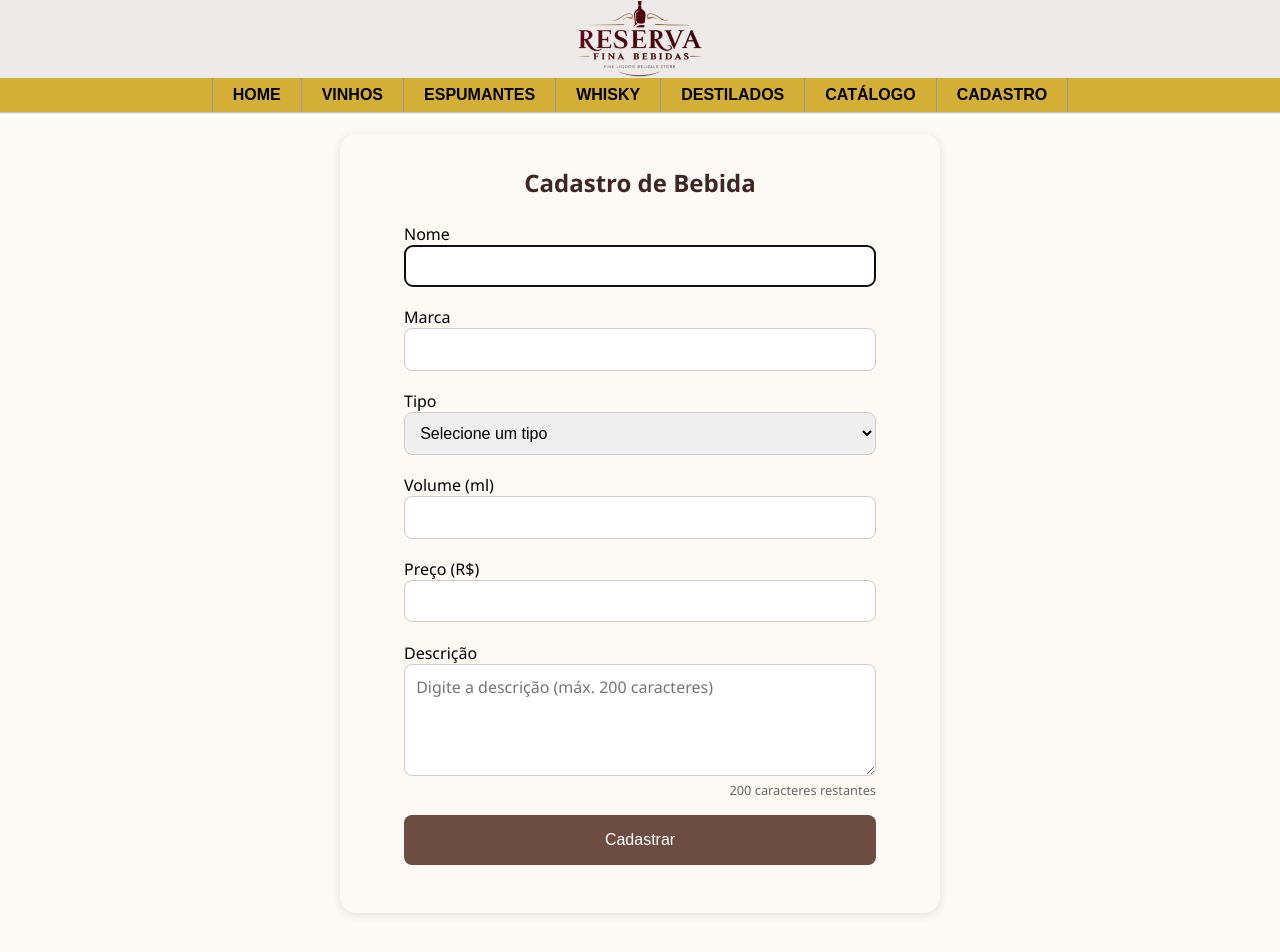
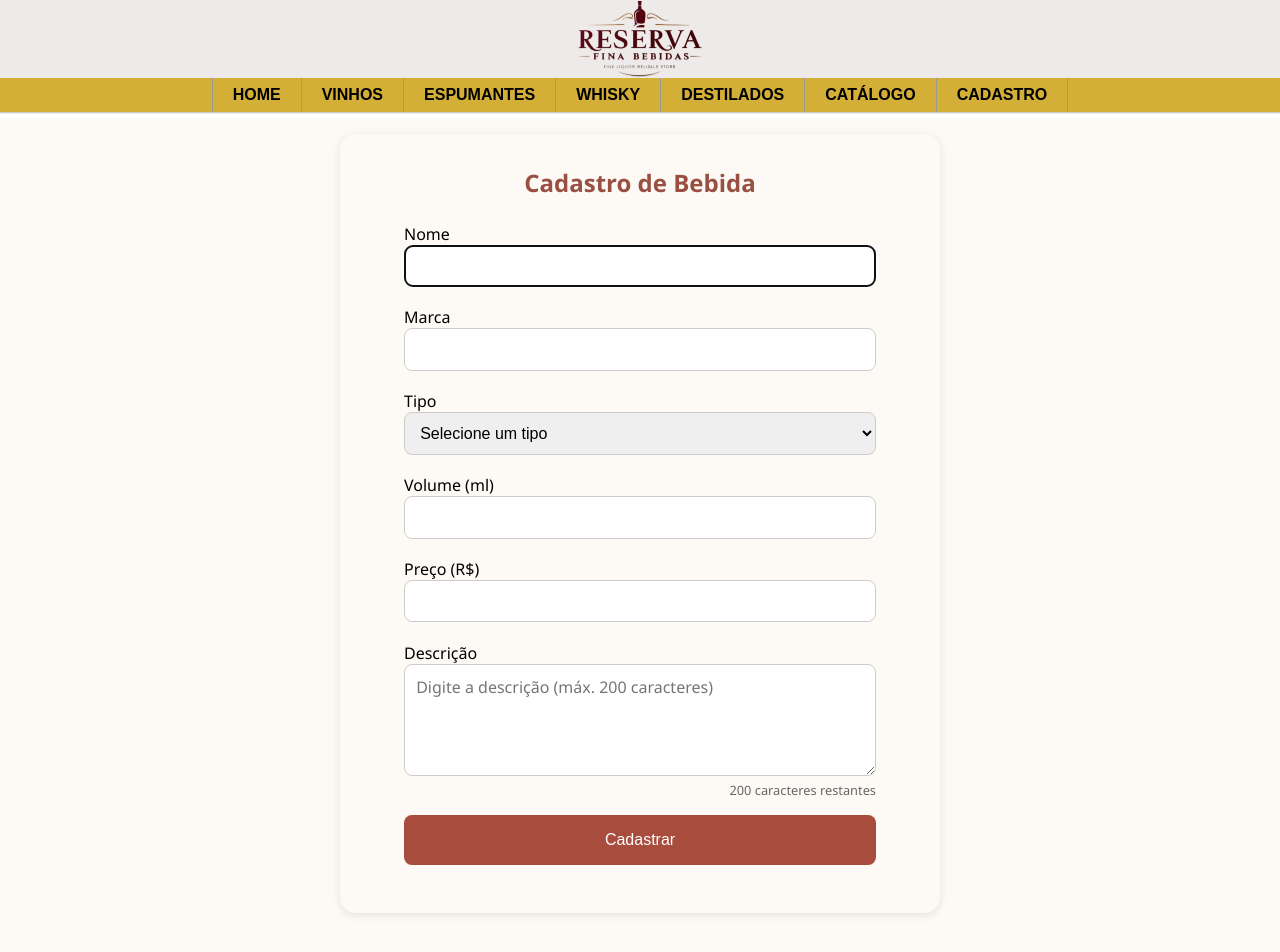
Before and after one commit to thawanylima/reserva-fina-bebidas, a React (Create React App) app: page /cadastrar in a window 1280 px wide. Shown: the top 952 px of the page. Built offline with nearby package versions, Linux system fonts and the light colour scheme.

Commit message:
update campo nome em Cadastro

```diff
--- a/src/components/Cadastro.js
+++ b/src/components/Cadastro.js
@@ -40,7 +40,7 @@ class Cadastro extends Component {
                         <p>
                             <label htmlFor="fnome">Nome</label>
                             <input type="text" autoFocus
-                                id="fnome" disabled={!inserirBebida} value={bebida.nome}
+                                id="fnome" value={bebida.nome}
                                 onChange={(e) => this.setState({
                                     bebida: {...bebida, nome: e.target.value}
                                 })}
--- a/src/index.css
+++ b/src/index.css
@@ -265,7 +265,7 @@ label[for="ftitulo"] {
   border-color: #146782;
 }
 
-/*Configurações formulário cadastro */
+/*Estilo formulário cadastro */
 .cadastro-container {
   display: flex;
   flex-direction: column;
@@ -285,7 +285,7 @@ label[for="ftitulo"] {
 }
 .cadastro-form h2 {
   text-align: center;
-  color: #3e2723;
+  color: #994f42;
   margin-bottom: 1.5rem;
 }
 
@@ -321,7 +321,7 @@ label[for="ftitulo"] {
 .cadastro-form button {
   width: 100%;
   padding: 1rem;
-  background-color: #6d4c41;
+  background-color: #a84d3d;
   color: #fff;
   border: none;
   border-radius: 0.5rem;
@@ -331,7 +331,7 @@ label[for="ftitulo"] {
 }
 
 .cadastro-form button:hover {
-  background-color: #5d4037;
+  background-color: #aa311c;
 }
 
 /* Estilo da Tabela */
```
